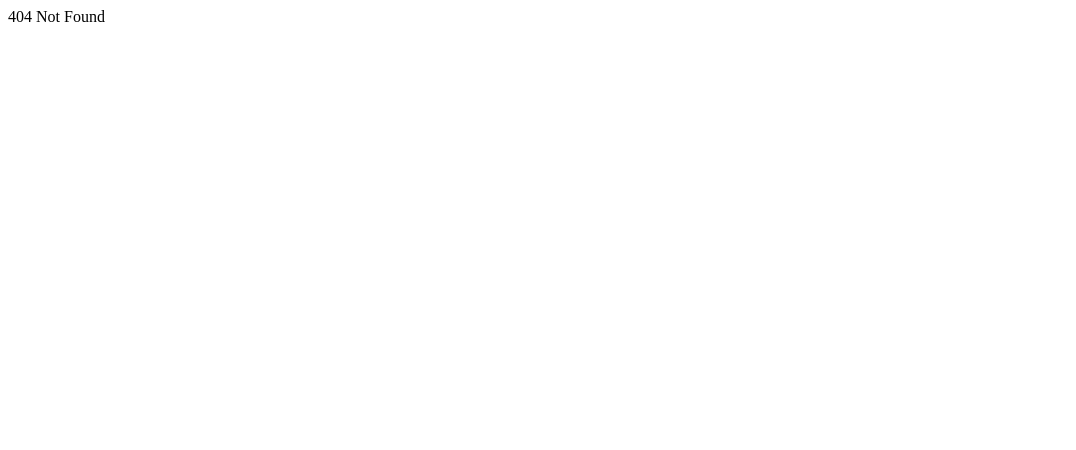
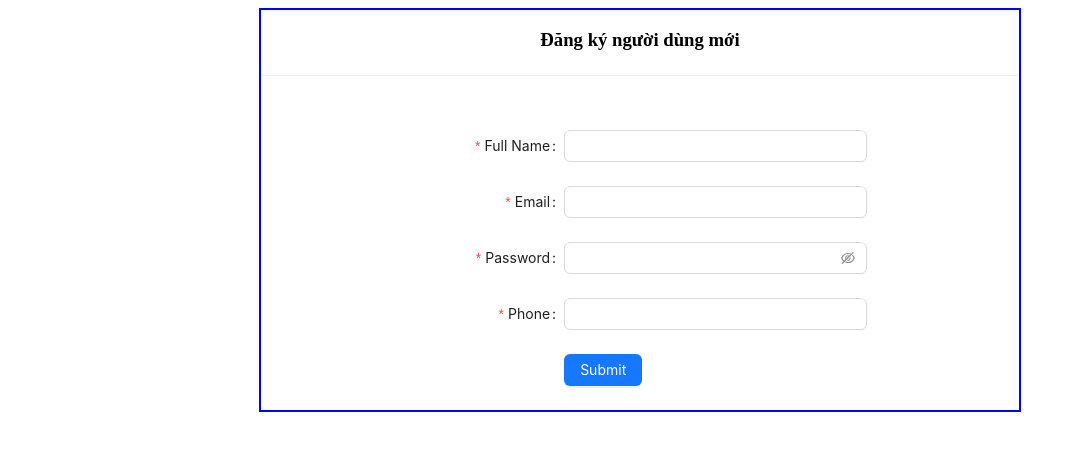
Before and after one commit to nguyentienthanhe150825/Udemy-BooksApp, a React (Vite) app: page /register in a window 1280 px wide. Before the commit this address had no page. Shown: the top 450 px of the page, without its empty margins (0-1076 px from the left). Built offline with nearby package versions, Linux system fonts and the light colour scheme.

Commit message:
Design Register Form and Setting axios

```diff
--- a/package.json
+++ b/package.json
@@ -10,11 +10,15 @@
     "preview": "vite preview"
   },
   "dependencies": {
+    "@ant-design/icons": "5.0.1",
     "@reduxjs/toolkit": "1.9.7",
+    "antd": "5.3.2",
+    "axios": "1.3.4",
     "react": "^18.2.0",
     "react-dom": "^18.2.0",
     "react-redux": "8.1.3",
-    "react-router-dom": "6.9.0"
+    "react-router-dom": "6.9.0",
+    "sass": "1.59.3"
   },
   "devDependencies": {
     "@types/react": "^18.0.28",
--- a/src/App.jsx
+++ b/src/App.jsx
@@ -10,6 +10,7 @@ import BookPage from "./pages/book/index.jsx";
 import Header from "./components/Header/index.jsx";
 import Footer from "./components/Footer/index.jsx";
 import Home from "./components/Home/index";
+import Register from './pages/register/index.jsx';
 
 const Layout = () => {
   return (
@@ -44,6 +45,10 @@ export default function App() {
       path: "/login",
       element: <LoginPage />,
     },
+    {
+      path: "/register",
+      element: <Register />,
+    },
   ]);
 
   return (
--- /dev/null
+++ b/src/pages/register/index.jsx
@@ -0,0 +1,111 @@
+import React from 'react';
+import { Button, Divider, Form, Input } from 'antd';
+
+const onFinish = (values) => {
+    console.log('Success:', values);
+};
+
+const registerLayout = {
+    marginTop: '100px',
+    border: '2px solid blue',
+    margin: 'auto',
+    width: '60%',
+};
+
+const styleForm = {
+    // maxWidth: 600,
+    paddingTop: '30px',
+    margin: 'auto',
+    width: '60%',
+    // border: '2px solid blue',
+}
+
+
+const Register = () => {
+    return (
+        <div className='register-page' style={registerLayout}>
+            <h3 style={{ textAlign: 'center' }}>Đăng ký người dùng mới</h3>
+            <Divider />
+            <Form
+                name="basic"
+                labelCol={{
+                    span: 8,
+                }}
+                wrapperCol={{
+                    span: 16,
+                }}
+                style={styleForm}
+                initialValues={{
+                    remember: true,
+                }}
+                onFinish={onFinish}
+                autoComplete="off"
+            >
+                <Form.Item
+                    label="Full Name"
+                    name="fullName"
+                    rules={[
+                        {
+                            required: true,
+                            message: 'Please input your full name!',
+                        },
+                    ]}
+                >
+                    <Input />
+                </Form.Item>
+
+                <Form.Item
+                    label="Email"
+                    name="email"
+                    rules={[
+                        {
+                            required: true,
+                            message: 'Please input your email!',
+                        },
+                    ]}
+                >
+                    <Input />
+                </Form.Item>
+
+                <Form.Item
+                    label="Password"
+                    name="password"
+                    rules={[
+                        {
+                            required: true,
+                            message: 'Please input your password!',
+                        },
+                    ]}
+                >
+                    <Input.Password />
+                </Form.Item>
+
+                <Form.Item
+                    label="Phone"
+                    name="phone"
+                    rules={[
+                        {
+                            required: true,
+                            message: 'Please input your phone!',
+                        },
+                    ]}
+                >
+                    <Input />
+                </Form.Item>
+
+                <Form.Item
+                    wrapperCol={{
+                        offset: 8,
+                        span: 16,
+                    }}
+                >
+                    <Button type="primary" htmlType="submit">
+                        Submit
+                    </Button>
+                </Form.Item>
+            </Form>
+        </div>
+    );
+}
+
+export default Register;
```
Also changed, not shown: src/utils/axios-customize.js (added, +30 -0 lines), 1 other file (tests, documents, lock files or other folders).
